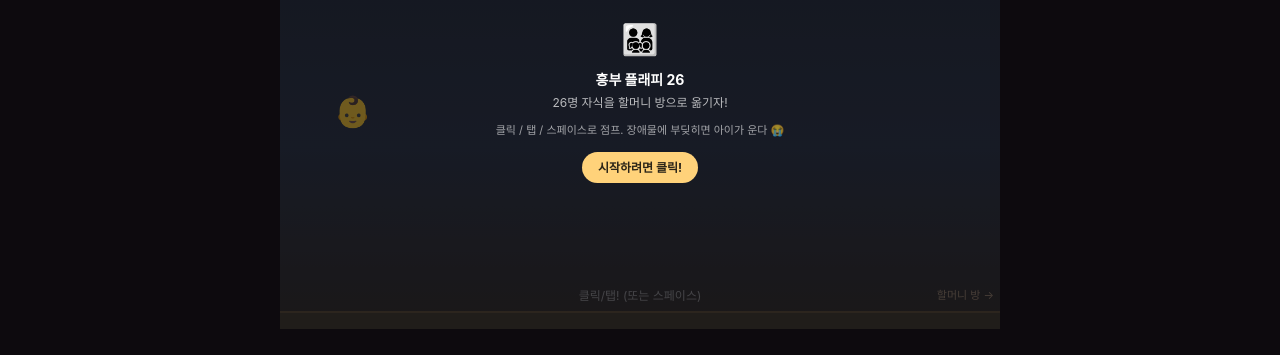
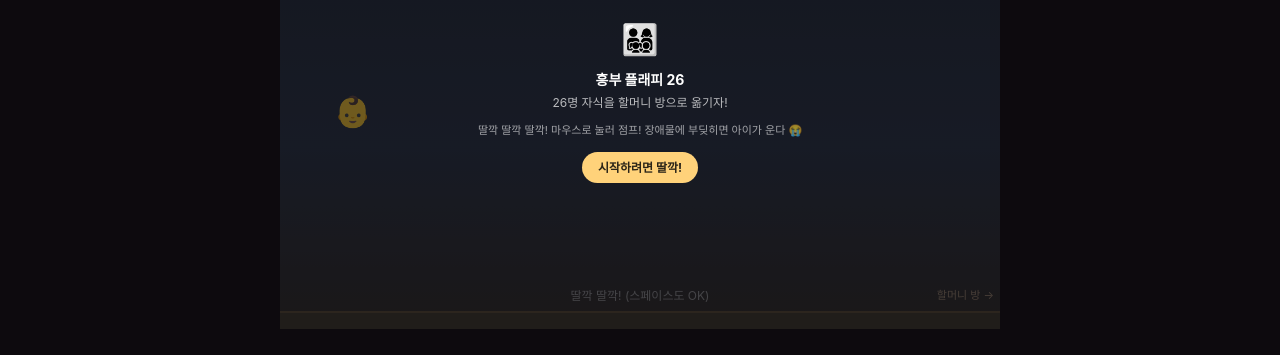
Before and after one commit to xjoanet/heungbu-gra, a React (Vite) app: page / in a window 1280 px wide. Shown: the part 3280-3635 px from the top of the page. Built offline with nearby package versions, Linux system fonts and the light colour scheme.

Commit message:
feat: 게임 조작 문구 언어별 분기(한국어=딸깍딸깍/영문=taptaptap) + 난이도 완화

```diff
--- a/src/App.jsx
+++ b/src/App.jsx
@@ -193,7 +193,7 @@ function App() {
           <h2>🎮 <span className="em">흥부 플래피 26</span> <span style={{fontSize:'13px'}}>(육아 체험)</span></h2>
           <p className="lead">26명 자식을 할머니 방으로 옮기자. 클릭·탭·스페이스로 점프! 장애물에 부딪히면 아이가 운다 😭 26명 전원 생존 = 흥부의 경지!</p>
           <div className="game-host">
-            <HeungbuGame />
+            <HeungbuGame lang={lang} />
           </div>
         </div>
       </section>
--- a/src/HeungbuGame.jsx
+++ b/src/HeungbuGame.jsx
@@ -20,7 +20,7 @@ const GAME_H = 460
 
 const KID_EMOJI = ['👶','🧒','👦','👧','👶','👦','👧','🧒','👶','👧','👦','👶','👧','🧒','👶','👦','👧','👶','🧒','👦','👧','👶','👦','🧒','👧','👶']
 
-export default function HeungbuGame() {
+export default function HeungbuGame({ lang = 'ko' }) {
   const [state, setState] = useState('ready') // ready | countdown | playing | gameover | win
   const [count, setCount] = useState(0)
   const [stage, setStage] = useState(1)       // 1~26
@@ -202,7 +202,7 @@ export default function HeungbuGame() {
 
   const label = state === 'win' ? '전원 생존!' :
     state === 'gameover' ? '다시 도전...' :
-    '클릭/탭! (또는 스페이스)'
+    (lang === 'ko') ? '딸깍 딸깍! (스페이스도 OK)' : 'tap tap tap! (or space)'
 
   return (
     <div className="hbgame"
@@ -251,9 +251,9 @@ export default function HeungbuGame() {
         <div style={{ pointerEvents: 'none', position: 'absolute', inset: 0, display:'flex', flexDirection:'column', alignItems:'center', justifyContent:'center', background:'rgba(15,17,24,0.6)', color:'#fff', fontSize: 14 }}>
           <div style={{fontSize:30}}>👨‍👩‍👧‍👦</div>
           <div style={{fontWeight:700, margin:'6px 0 2px'}}>흥부 플래피 26</div>
-          <div style={{fontSize:12, opacity:.7}}>26명 자식을 할머니 방으로 옮기자!</div>
-          <div style={{fontSize:11, opacity:.6, marginTop:10}}>클릭 / 탭 / 스페이스로 점프. 장애물에 부딪히면 아이가 운다 😭</div>
-          <div style={{marginTop:12, padding:'6px 16px', background:'#ffd27a', color:'#2a2418', borderRadius:999, fontWeight:700, fontSize:12}}>시작하려면 클릭!</div>
+          <div style={{fontSize:12, opacity:.7}}>{lang === 'ko' ? '26명 자식을 할머니 방으로 옮기자!' : 'Move all 26 kids to Grandma\'s room!'}</div>
+          <div style={{fontSize:11, opacity:.6, marginTop:10}}>{lang === 'ko' ? '딸깍 딸깍 딸깍! 마우스로 눌러 점프! 장애물에 부딪히면 아이가 운다 😭' : 'tap tap tap! Click to jump. Hit an obstacle and the kid cries 😭'}</div>
+          <div style={{marginTop:12, padding:'6px 16px', background:'#ffd27a', color:'#2a2418', borderRadius:999, fontWeight:700, fontSize:12}}>{lang === 'ko' ? '시작하려면 딸깍!' : 'tap to start!'}</div>
         </div>
       )}
 
```
